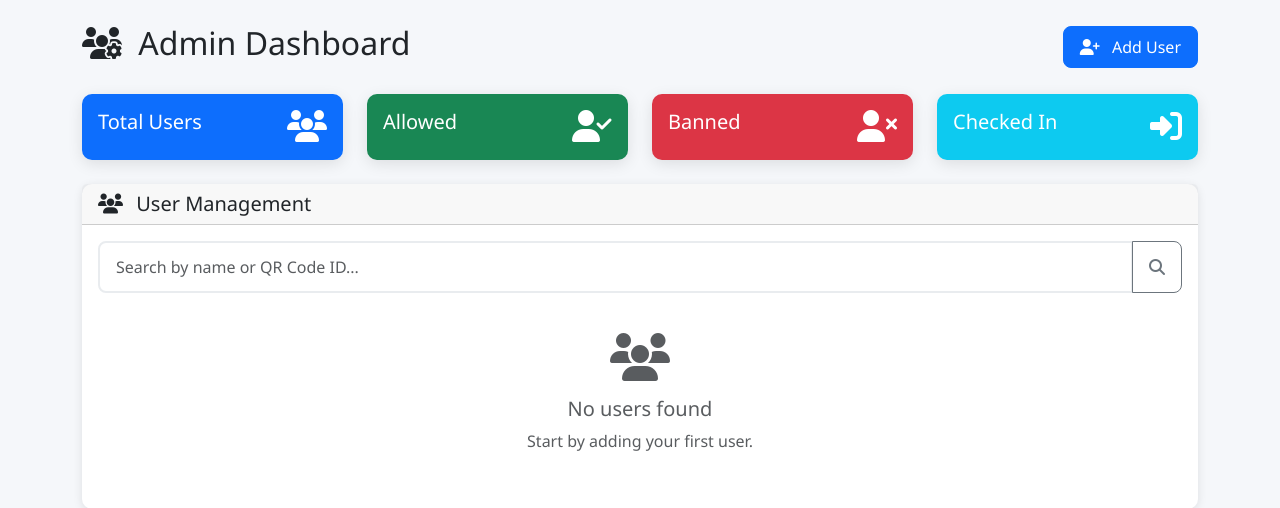
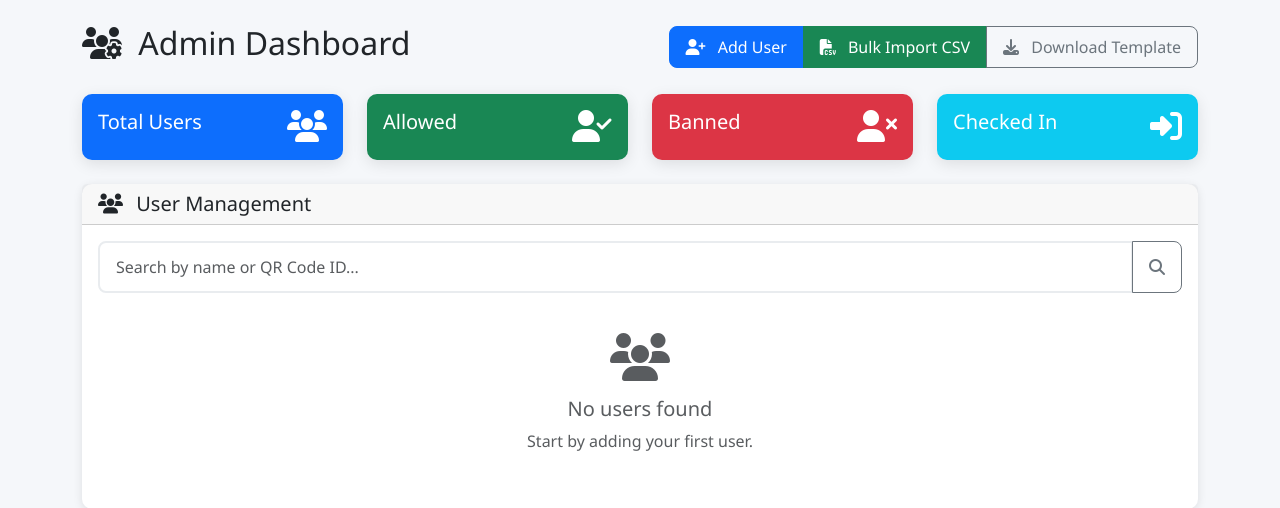
Before and after one commit to mabregana27612/GateGuard, a Flask app: template templates/admin_dashboard.html in a window 1280 px wide. Shown: the part 62-570 px from the top of the page. Run offline with Flask 3, Linux system fonts and the light colour scheme; the template is opened without the code that fills it, so the values that code supplies are empty; parts of the project's set-up code (start-up, migrations or seed data) failed here and were passed over; some libraries are stand-ins or nearby versions.

Commit message:
Assistant checkpoint: Add CSV bulk import with analytics and template
Assistant generated file changes:
- templates/admin_dashboard.html: Add CSV upload section with template download, Add CSV upload modal
- static/js/app.js: Add CSV upload functionality
- routes.py: Add CSV template download and processing routes
- security_service.py: Add CSV analysis and import methods

---

User prompt:

can i add a feature to upload a csv and with template download, and when uploaded it will check if the record are existed or not it only uploads the new records the analytics will be shown before it will be uploaded/recorded

Replit-Commit-Author: Assistant
Replit-Commit-Session-Id: 1631bdbe-6924-4b4f-bbc3-927531729b67

```diff
--- a/routes.py
+++ b/routes.py
@@ -264,6 +264,58 @@ def search_users():
                           stats=stats,
                           search_query=query)
 
+@app.route('/admin/download_csv_template')
+@require_login
+def download_csv_template():
+    """Download CSV template for bulk user import"""
+    template_data = "full_name,qr_code_id,status\n"
+    template_data += "John Doe,USER001,allowed\n"
+    template_data += "Jane Smith,USER002,allowed\n"
+    template_data += "Bob Johnson,USER003,banned\n"
+
+    response = make_response(template_data)
+    response.headers['Content-Disposition'] = 'attachment; filename=user_import_template.csv'
+    response.headers['Content-Type'] = 'text/csv'
+
+    logging.info(f"CSV template downloaded by admin {current_user.email}")
+    return response
+
+@app.route('/admin/analyze_csv', methods=['POST'])
+@require_login
+def analyze_csv():
+    """Analyze CSV file before import"""
+    csv_file = request.files.get('csv_file')
+
+    if not csv_file or not csv_file.filename.endswith('.csv'):
+        return jsonify({'success': False, 'message': 'Please upload a valid CSV file'}), 400
+
+    try:
+        result = security_service.analyze_csv(csv_file)
+        return jsonify(result)
+    except Exception as e:
+        logging.error(f"CSV analysis error: {str(e)}")
+        return jsonify({'success': False, 'message': 'Error analyzing CSV file'}), 500
+
+@app.route('/admin/import_csv', methods=['POST'])
+@require_login
+def import_csv():
+    """Import users from CSV file"""
+    csv_file = request.files.get('csv_file')
+
+    if not csv_file or not csv_file.filename.endswith('.csv'):
+        return jsonify({'success': False, 'message': 'Please upload a valid CSV file'}), 400
+
+    try:
+        result = security_service.import_csv(csv_file)
+
+        if result['success']:
+            logging.info(f"CSV import: {result['imported_count']} users imported by admin {current_user.email}")
+
+        return jsonify(result)
+    except Exception as e:
+        logging.error(f"CSV import error: {str(e)}")
+        return jsonify({'success': False, 'message': 'Error importing CSV file'}), 500
+
 @app.errorhandler(404)
 def not_found(error):
     return render_template('403.html', error_message="Page not found"), 404
--- a/static/js/app.js
+++ b/static/js/app.js
@@ -240,10 +240,152 @@ function showToast(message, type = 'info') {
     }, 3000);
 }
 
+// CSV Upload Functions
+let csvAnalysisData = null;
+
+function analyzeCSV() {
+    const fileInput = document.getElementById('csv_file');
+    const file = fileInput.files[0];
+
+    if (!file) {
+        showToast('Please select a CSV file first', 'error');
+        return;
+    }
+
+    const formData = new FormData();
+    formData.append('csv_file', file);
+
+    // Show loading
+    document.getElementById('csvAnalytics').style.display = 'none';
+    document.getElementById('importBtn').style.display = 'none';
+
+    fetch('/admin/analyze_csv', {
+        method: 'POST',
+        body: formData
+    })
+    .then(response => response.json())
+    .then(data => {
+        if (data.success) {
+            csvAnalysisData = data;
+            displayCSVAnalytics(data);
+        } else {
+            showToast(data.message || 'Error analyzing CSV', 'error');
+        }
+    })
+    .catch(error => {
+        console.error('Error:', error);
+        showToast('Error analyzing CSV file', 'error');
+    });
+}
+
+function displayCSVAnalytics(data) {
+    document.getElementById('csvAnalytics').style.display = 'block';
+
+    // Update stats
+    document.getElementById('totalRecords').textContent = data.total_records;
+    document.getElementById('newRecords').textContent = data.new_records;
+    document.getElementById('duplicateRecords').textContent = data.duplicate_records;
+    document.getElementById('errorRecords').textContent = data.error_records;
+
+    // Update preview table
+    const tbody = document.getElementById('csvPreviewBody');
+    tbody.innerHTML = '';
+
+    data.preview.forEach(record => {
+        const row = tbody.insertRow();
+        row.innerHTML = `
+            <td>${record.full_name}</td>
+            <td><code>${record.qr_code_id}</code></td>
+            <td><span class="badge bg-${record.status === 'allowed' ? 'success' : 'danger'}">${record.status}</span></td>
+            <td><span class="badge bg-${getStatusBadgeColor(record.import_status)}">${record.import_status}</span></td>
+        `;
+    });
+
+    // Show errors if any
+    const errorDetails = document.getElementById('errorDetails');
+    const errorList = document.getElementById('errorList');
+
+    if (data.errors && data.errors.length > 0) {
+        errorDetails.style.display = 'block';
+        errorList.innerHTML = '';
+        data.errors.forEach(error => {
+            const li = document.createElement('li');
+            li.textContent = error;
+            errorList.appendChild(li);
+        });
+    } else {
+        errorDetails.style.display = 'none';
+    }
+
+    // Show import button if there are new records
+    if (data.new_records > 0) {
+        document.getElementById('importBtn').style.display = 'inline-block';
+        document.getElementById('importCount').textContent = data.new_records;
+    }
+}
+
+function getStatusBadgeColor(status) {
+    switch (status) {
+        case 'New': return 'success';
+        case 'Duplicate': return 'warning';
+        case 'Error': return 'danger';
+        default: return 'secondary';
+    }
+}
+
+function importCSV() {
+    if (!csvAnalysisData) {
+        showToast('Please analyze the CSV first', 'error');
+        return;
+    }
+
+    const fileInput = document.getElementById('csv_file');
+    const file = fileInput.files[0];
+
+    const formData = new FormData();
+    formData.append('csv_file', file);
+
+    // Disable import button
+    const importBtn = document.getElementById('importBtn');
+    importBtn.disabled = true;
+    importBtn.innerHTML = '<i class="fas fa-spinner fa-spin me-2"></i>Importing...';
+
+    fetch('/admin/import_csv', {
+        method: 'POST',
+        body: formData
+    })
+    .then(response => response.json())
+    .then(data => {
+        if (data.success) {
+            showToast(`Successfully imported ${data.imported_count} records`, 'success');
+
+            // Close modal and refresh page
+            const modal = bootstrap.Modal.getInstance(document.getElementById('csvUploadModal'));
+            modal.hide();
+
+            setTimeout(() => {
+                window.location.reload();
+            }, 1500);
+        } else {
+            showToast(data.message || 'Import failed', 'error');
+            importBtn.disabled = false;
+            importBtn.innerHTML = '<i class="fas fa-upload me-2"></i>Import ' + csvAnalysisData.new_records + ' Records';
+        }
+    })
+    .catch(error => {
+        console.error('Error:', error);
+        showToast('Error importing CSV file', 'error');
+        importBtn.disabled = false;
+        importBtn.innerHTML = '<i class="fas fa-upload me-2"></i>Import ' + csvAnalysisData.new_records + ' Records';
+    });
+}
+
 // Export functions for global access
 window.SecurityApp = {
     simulateQRScan: simulateQRScan,
     refreshActivityData: refreshActivityData,
     showToast: showToast,
-    formatTimestamp: formatTimestamp
+    formatTimestamp: formatTimestamp,
+    analyzeCSV: analyzeCSV,
+    importCSV: importCSV
 };
--- a/templates/admin_dashboard.html
+++ b/templates/admin_dashboard.html
@@ -8,10 +8,20 @@
         <i class="fas fa-users-cog me-2"></i>
         Admin Dashboard
     </h1>
-    <button class="btn btn-primary" data-bs-toggle="modal" data-bs-target="#addUserModal">
-        <i class="fas fa-user-plus me-2"></i>
-        Add User
-    </button>
+    <div class="btn-group" role="group">
+        <button class="btn btn-primary" data-bs-toggle="modal" data-bs-target="#addUserModal">
+            <i class="fas fa-user-plus me-2"></i>
+            Add User
+        </button>
+        <button class="btn btn-success" data-bs-toggle="modal" data-bs-target="#csvUploadModal">
+            <i class="fas fa-file-csv me-2"></i>
+            Bulk Import CSV
+        </button>
+        <a href="{{ url_for('download_csv_template') }}" class="btn btn-outline-secondary">
+            <i class="fas fa-download me-2"></i>
+            Download Template
+        </a>
+    </div>
 </div>
 
 <!-- Stats Cards -->
@@ -322,6 +332,115 @@
     </div>
 </div>
 
+<!-- CSV Upload Modal -->
+<div class="modal fade" id="csvUploadModal" tabindex="-1">
+    <div class="modal-dialog modal-lg">
+        <div class="modal-content">
+            <div class="modal-header">
+                <h5 class="modal-title">Bulk Import Users from CSV</h5>
+                <button type="button" class="btn-close" data-bs-dismiss="modal"></button>
+            </div>
+            <div class="modal-body">
+                <div class="alert alert-info">
+                    <i class="fas fa-info-circle me-2"></i>
+                    Upload a CSV file with user data. Only new records will be imported. Existing QR Code IDs will be skipped.
+                </div>
+
+                <form id="csvUploadForm" enctype="multipart/form-data">
+                    <div class="mb-3">
+                        <label for="csv_file" class="form-label">CSV File *</label>
+                        <input class="form-control" type="file" id="csv_file" name="csv_file" accept=".csv" required>
+                        <div class="form-text">
+                            Expected columns: full_name, qr_code_id, status (optional, defaults to 'allowed')
+                        </div>
+                    </div>
+
+                    <div class="mb-3">
+                        <button type="button" class="btn btn-outline-primary" onclick="analyzeCSV()">
+                            <i class="fas fa-search me-2"></i>
+                            Analyze CSV
+                        </button>
+                    </div>
+                </form>
+
+                <!-- Analytics Section -->
+                <div id="csvAnalytics" style="display: none;">
+                    <hr>
+                    <h6>Import Analytics</h6>
+                    <div class="row">
+                        <div class="col-md-3">
+                            <div class="card bg-primary text-white">
+                                <div class="card-body text-center">
+                                    <h5 id="totalRecords">0</h5>
+                                    <small>Total Records</small>
+                                </div>
+                            </div>
+                        </div>
+                        <div class="col-md-3">
+                            <div class="card bg-success text-white">
+                                <div class="card-body text-center">
+                                    <h5 id="newRecords">0</h5>
+                                    <small>New Records</small>
+                                </div>
+                            </div>
+                        </div>
+                        <div class="col-md-3">
+                            <div class="card bg-warning text-white">
+                                <div class="card-body text-center">
+                                    <h5 id="duplicateRecords">0</h5>
+                                    <small>Duplicates</small>
+                                </div>
+                            </div>
+                        </div>
+                        <div class="col-md-3">
+                            <div class="card bg-danger text-white">
+                                <div class="card-body text-center">
+                                    <h5 id="errorRecords">0</h5>
+                                    <small>Errors</small>
+                                </div>
+                            </div>
+                        </div>
+                    </div>
+
+                    <!-- Preview Table -->
+                    <div class="mt-3">
+                        <h6>Preview (First 10 New Records)</h6>
+                        <div class="table-responsive" style="max-height: 300px;">
+                            <table class="table table-sm">
+                                <thead class="table-dark">
+                                    <tr>
+                                        <th>Full Name</th>
+                                        <th>QR Code ID</th>
+                                        <th>Status</th>
+                                        <th>Import Status</th>
+                                    </tr>
+                                </thead>
+                                <tbody id="csvPreviewBody">
+                                </tbody>
+                            </table>
+                        </div>
+                    </div>
+
+                    <!-- Error Details -->
+                    <div id="errorDetails" style="display: none;">
+                        <h6 class="text-danger">Errors Found</h6>
+                        <div class="alert alert-danger">
+                            <ul id="errorList" class="mb-0"></ul>
+                        </div>
+                    </div>
+                </div>
+            </div>
+            <div class="modal-footer">
+                <button type="button" class="btn btn-secondary" data-bs-dismiss="modal">Cancel</button>
+                <button type="button" class="btn btn-success" id="importBtn" onclick="importCSV()" style="display: none;">
+                    <i class="fas fa-upload me-2"></i>
+                    Import <span id="importCount">0</span> Records
+                </button>
+            </div>
+        </div>
+    </div>
+</div>
+
 <!-- QR Code Modals -->
 {% for user in users %}
 <div class="modal fade" id="qrModal{{ loop.index }}" tabindex="-1">
```
Also changed, not shown: security_service.py (+165 -0 lines).
